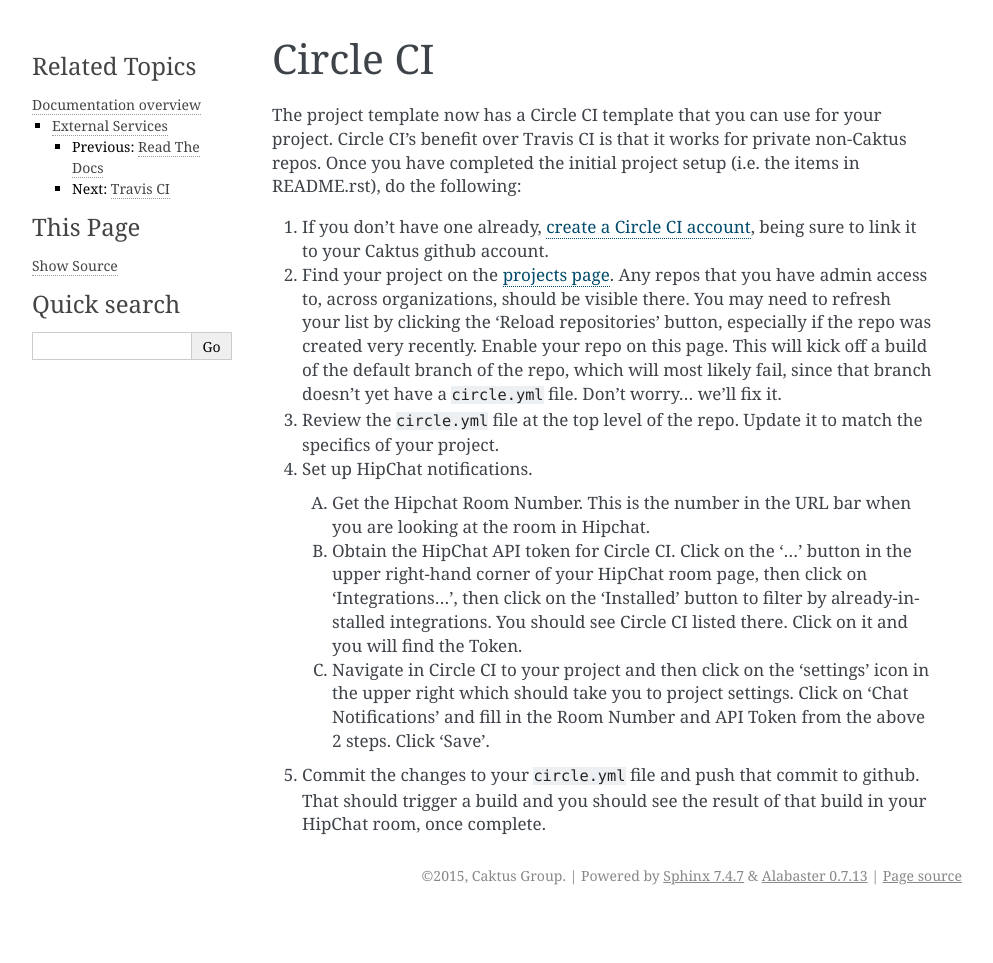
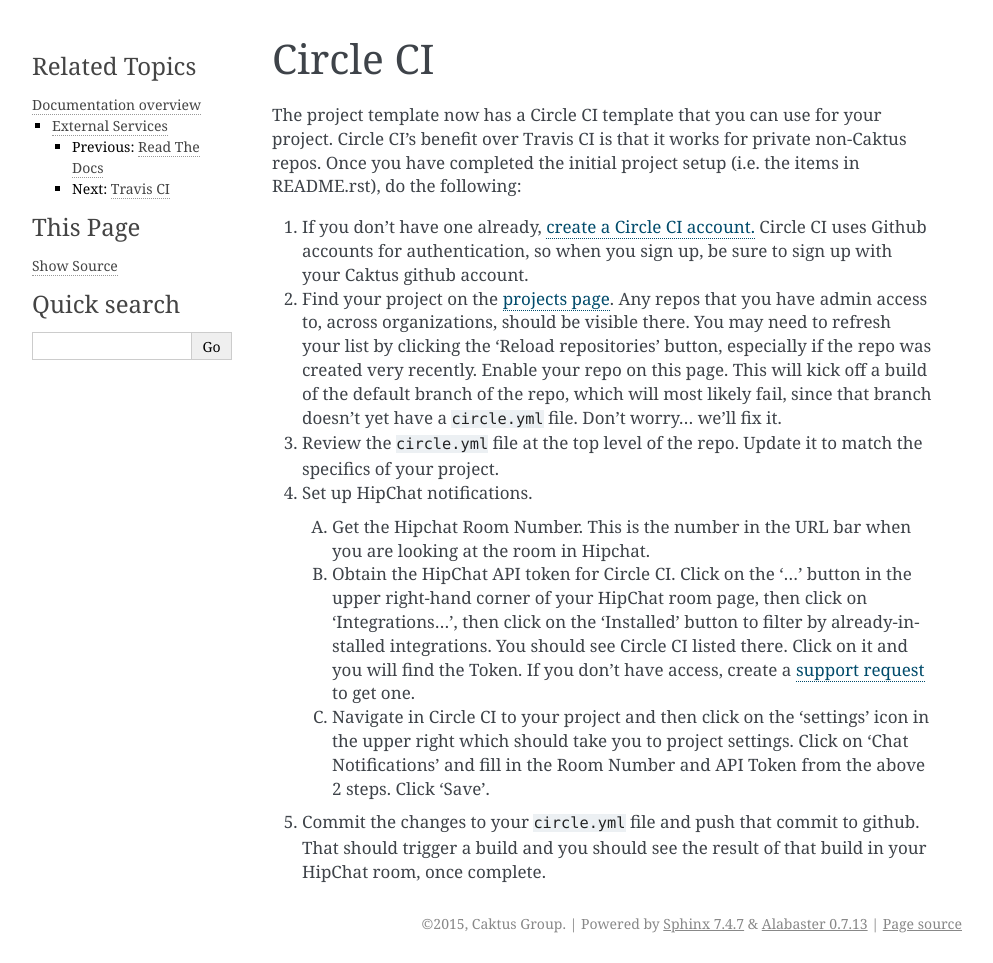
Before and after one commit to caktus/guidebook, a Sphinx documentation site: the page built from source/services/circle-ci.rst, in a window 1280 px wide. Shown: the whole page, without its empty margins (148-1141 px from the left). Built offline with Sphinx 7.4.7, drawn with Linux system fonts in a browser that asks for light colours; before the commit the page ends 915 px from its top, so only the background shows below that.

Commit message:
Feedback improvements

```diff
--- a/source/services/circle-ci.rst
+++ b/source/services/circle-ci.rst
@@ -5,8 +5,9 @@
 benefit over Travis CI is that it works for private non-Caktus repos. Once you have
 completed the initial project setup (i.e. the items in README.rst), do the following:
 
-1. If you don't have one already, `create a Circle CI account <https://circleci.com/>`_, being sure
-   to link it to your Caktus github account.
+1. If you don't have one already, `create a Circle CI account. <https://circleci.com/>`_ Circle CI
+   uses Github accounts for authentication, so when you sign up, be sure to sign up with your Caktus
+   github account.
 
 #. Find your project on the `projects page <https://circleci.com/add-projects>`_. Any repos that you
    have admin access to, across organizations, should be visible there. You may need to refresh your
@@ -26,7 +27,8 @@
    #. Obtain the HipChat API token for Circle CI. Click on the '...' button in the upper right-hand
       corner of your HipChat room page, then click on 'Integrations...', then click on the
       'Installed' button to filter by already-installed integrations. You should see Circle CI
-      listed there. Click on it and you will find the Token.
+      listed there. Click on it and you will find the Token. If you don't have access, create a
+      `support request <https://caktus.atlassian.net/servicedesk/customer/portal/3>`_ to get one.
 
    #. Navigate in Circle CI to your project and then click on the 'settings' icon in the upper
       right which should take you to project settings. Click on 'Chat Notifications' and fill in the
```
